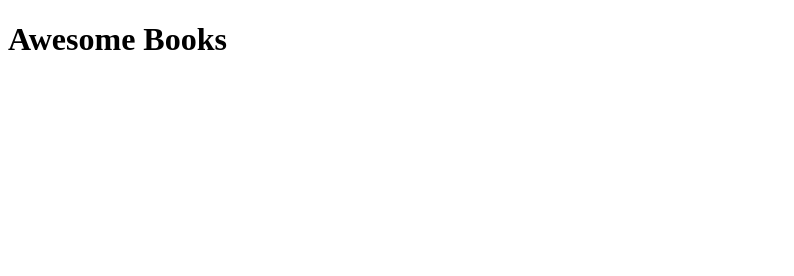
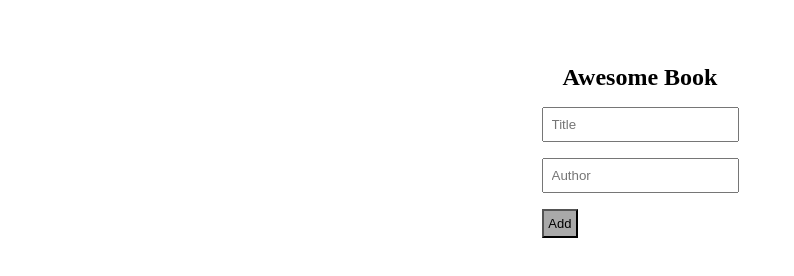
Before and after one commit to Enekwestanley/Awesome-Book, a plain HTML site: page index.html in a window 1280 px wide. Shown: the whole page, without its empty margins (0-794 px from the left). Drawn offline with Linux system fonts and the light colour scheme.

Commit message:
Add some HTML codes Add some css styling

```diff
--- a/index.html
+++ b/index.html
@@ -8,8 +8,19 @@
     <title>Awesome Books</title>
 </head>
 <body>
-    <h1>Awesome Books</h1>
+    <section class="main">
+        <div class="books">
+            <h1 class="book">Awesome Book</h1>
 
+        </div>
+        <form class="book-form">
+            <input class="insertion" type="text" id="Title" placeholder="Title">
+            <input class="insertion-point" type="text" id="Author" placeholder="Author">
+            <div>
+                <button class="submit-btn">Add</button>
+            </div>
+        </form>
+    </section>
 
     <script src="./index.js"></script>  <!-- Link js file -->
 </body>
--- a/style.css
+++ b/style.css
@@ -0,0 +1,93 @@
+* {
+    padding: 0;
+    margin: 0;
+    box-sizing: border-box;
+}
+
+.book-form {
+    display: flex;
+    flex-direction: column;
+    justify-content: center;
+    align-items: left;
+    text-align: left;
+}
+
+.main {
+    display: flex;
+    flex-direction: column;
+    justify-content: center;
+    align-items: center;
+    text-align: center;
+}
+
+.book {
+    text-align: center;
+    margin-top: 4rem;
+}
+
+.books {
+    align-items: left;
+    text-align: left;
+    width: 100%;
+}
+
+.form-group {
+    text-align: center;
+    padding-top: 2rem;
+}
+
+.insertion {
+    padding: 0.5rem;
+    margin-top: 1rem;
+}
+
+.insertion-point {
+    margin-top: 1rem;
+    padding: 0.5rem;
+}
+
+.label-text {
+    font-size: large;
+}
+
+.submit-btn {
+    background-color: darkgrey;
+    color: black;
+    font-size: small;
+    padding: 0.3rem;
+    margin-top: 1rem;
+}
+
+.del-btn {
+    background-color: darkgrey;
+    color: black;
+    font-size: large;
+    padding: 0.3rem 0 0.3rem 0;
+}
+
+.book-section {
+    display: flex;
+    flex-direction: column;
+    justify-content: center;
+    align-items: center;
+}
+
+hr {
+    margin: 1rem auto;
+    width: 25%;
+}
+
+.book {
+    font-size: x-large;
+}
+
+.title, .author {
+    font-size: small;
+}
+.d-none{
+    display: none;
+}
+
+ul li {
+    list-style: none;
+}
```
